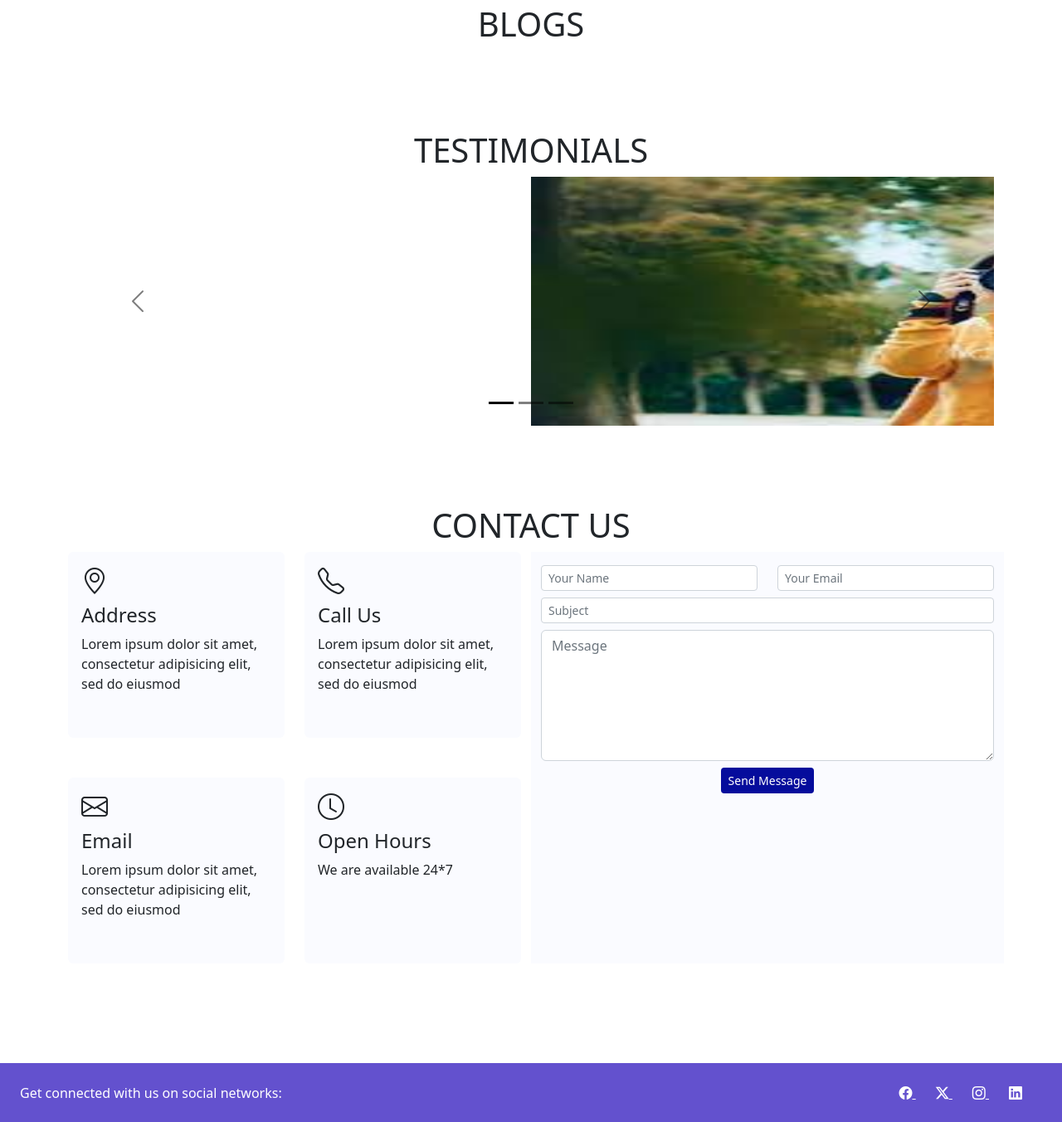
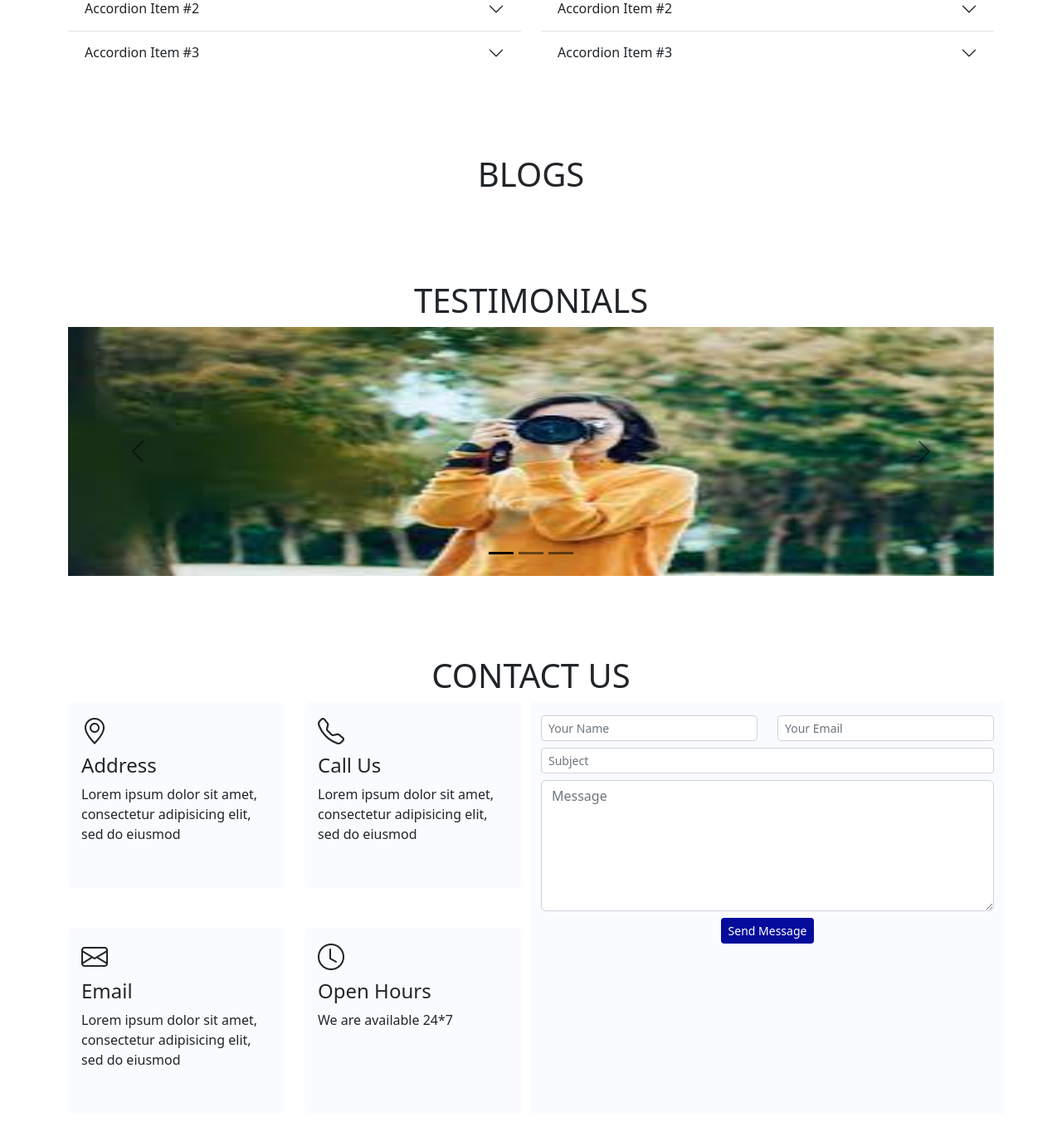
Before and after one commit to Harshit403/mycamtp, a CodeIgniter 4 app: template app/Views/student/index.php in a window 1280 px wide. Shown: the part 2056-3408 px from the top of the page at 83% size. Run offline with PHP 8.4 and a stand-in for CodeIgniter, Linux system fonts and the light colour scheme; the template is opened without the code that fills it, so the values that code supplies are empty; some libraries are stand-ins or nearby versions.

Commit message:
Update index.php

```diff
--- a/app/Views/student/index.php
+++ b/app/Views/student/index.php
@@ -1,56 +1,53 @@
 <?= $this->extend('student/layout/layout') ?>
 <?=$this->section('content')?>
 
-<div id="carouselExampleInterval" class="carousel slide" data-bs-ride="carousel" style="margin-top: 79px;">
+
+<div id="carouselExampleCrossfade" class="carousel slide carousel-fade" data-mdb-ride="carousel" data-mdb-carousel-init>
+  <div class="carousel-indicators">
+    <button
+      type="button"
+      data-mdb-target="#carouselExampleCrossfade"
+      data-mdb-slide-to="0"
+      class="active"
+      aria-current="true"
+      aria-label="Slide 1"
+    ></button>
+    <button
+      type="button"
+      data-mdb-target="#carouselExampleCrossfade"
+      data-mdb-slide-to="1"
+      aria-label="Slide 2"
+    ></button>
+    <button
+      type="button"
+      data-mdb-target="#carouselExampleCrossfade"
+      data-mdb-slide-to="2"
+      aria-label="Slide 3"
+    ></button>
+  </div>
   <div class="carousel-inner">
-    <div class="carousel-item active" data-bs-interval="10000">
-      <img src="<?=base_url()?>carousel/assets/image1.jpg" class="d-block w-100 imgClass" alt="...">
-    </div>
-    <div class="carousel-item" data-bs-interval="2000">
-      <img src="<?=base_url()?>carousel/assets/image1.jpg" class="d-block w-100 imgClass" alt="...">
+    <div class="carousel-item active">
+      <img src="https://mdbcdn.b-cdn.net/img/new/slides/041.webp" class="d-block w-100" alt="Wild Landscape"/>
     </div>
     <div class="carousel-item">
-      <img src="<?=base_url()?>carousel/assets/image1.jpg" class="d-block w-100 imgClass" alt="...">
+      <img src="https://mdbcdn.b-cdn.net/img/new/slides/042.webp" class="d-block w-100" alt="Camera"/>
+    </div>
+    <div class="carousel-item">
+      <img src="https://mdbcdn.b-cdn.net/img/new/slides/043.webp" class="d-block w-100" alt="Exotic Fruits"/>
     </div>
   </div>
+  <button class="carousel-control-prev" type="button" data-mdb-target="#carouselExampleCrossfade" data-mdb-slide="prev">
+    <span class="carousel-control-prev-icon" aria-hidden="true"></span>
+    <span class="visually-hidden">Previous</span>
+  </button>
+  <button class="carousel-control-next" type="button" data-mdb-target="#carouselExampleCrossfade" data-mdb-slide="next">
+    <span class="carousel-control-next-icon" aria-hidden="true"></span>
+    <span class="visually-hidden">Next</span>
+  </button>
 </div>
 
-<style>
-  .carousel-inner {
-    display: flex;
-    justify-content: center;
-    align-items: center;
-  }
 
-  .imgClass {
-    width: 100%;
-    height: auto;
-    max-height: 700px;
-    object-fit: cover;
-    aspect-ratio: 1024 / 700;
-  }
 
-  @media (min-width: 1200px) {
-    .imgClass {
-      height: 700px;
-      width: auto;
-    }
-  }
-
-  @media (min-width: 768px) and (max-width: 1199.98px) {
-    .imgClass {
-      height: 700px;
-      width: auto;
-    }
-  }
-
-  @media (max-width: 767.98px) {
-    .imgClass {
-      height: 700px;
-      width: auto;
-    }
-  }
-</style>
 
       <button class="carousel-control-prev" type="button" data-bs-target="#carouselExampleInterval" data-bs-slide="prev">
         <span class="carousel-control-prev-icon" aria-hidden="true"></span>
```
